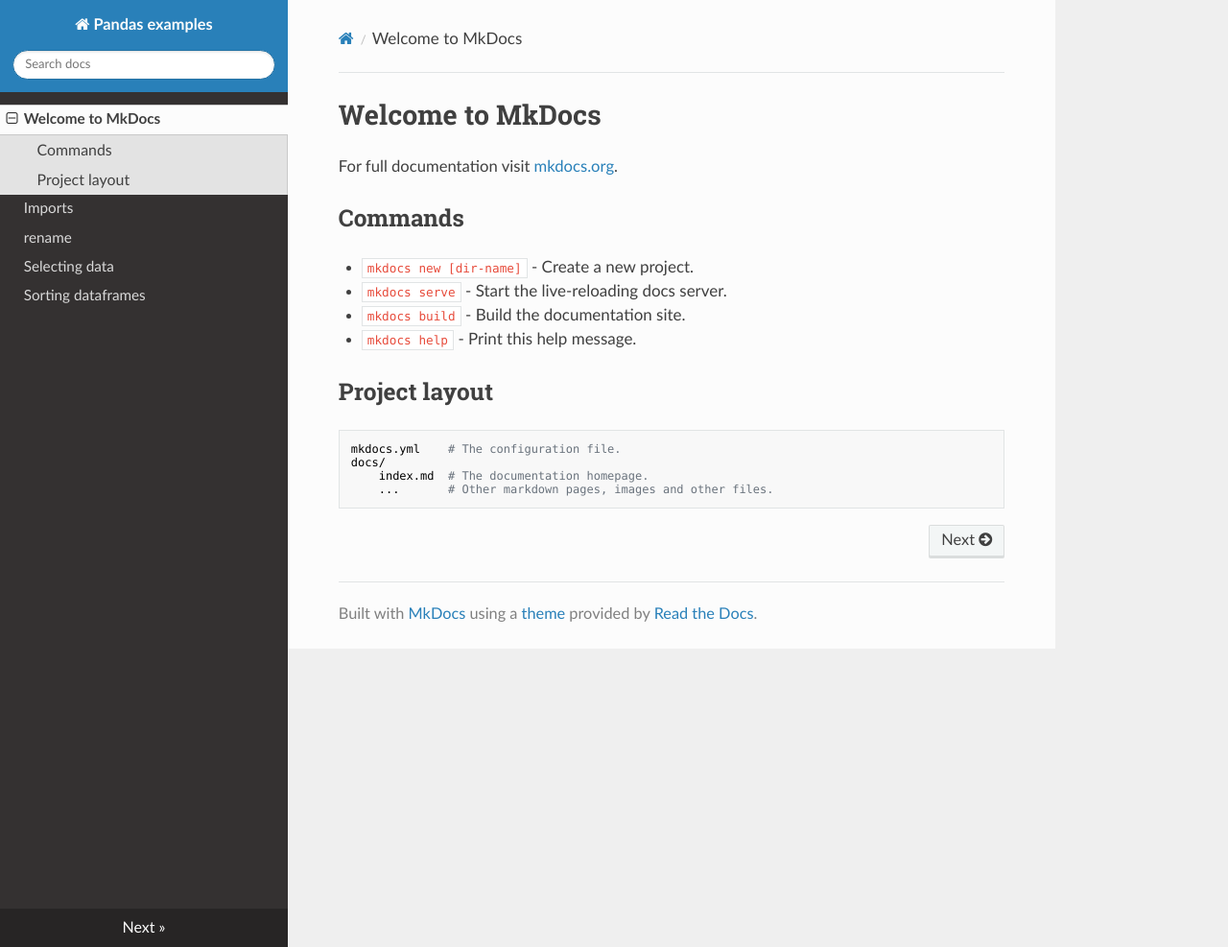
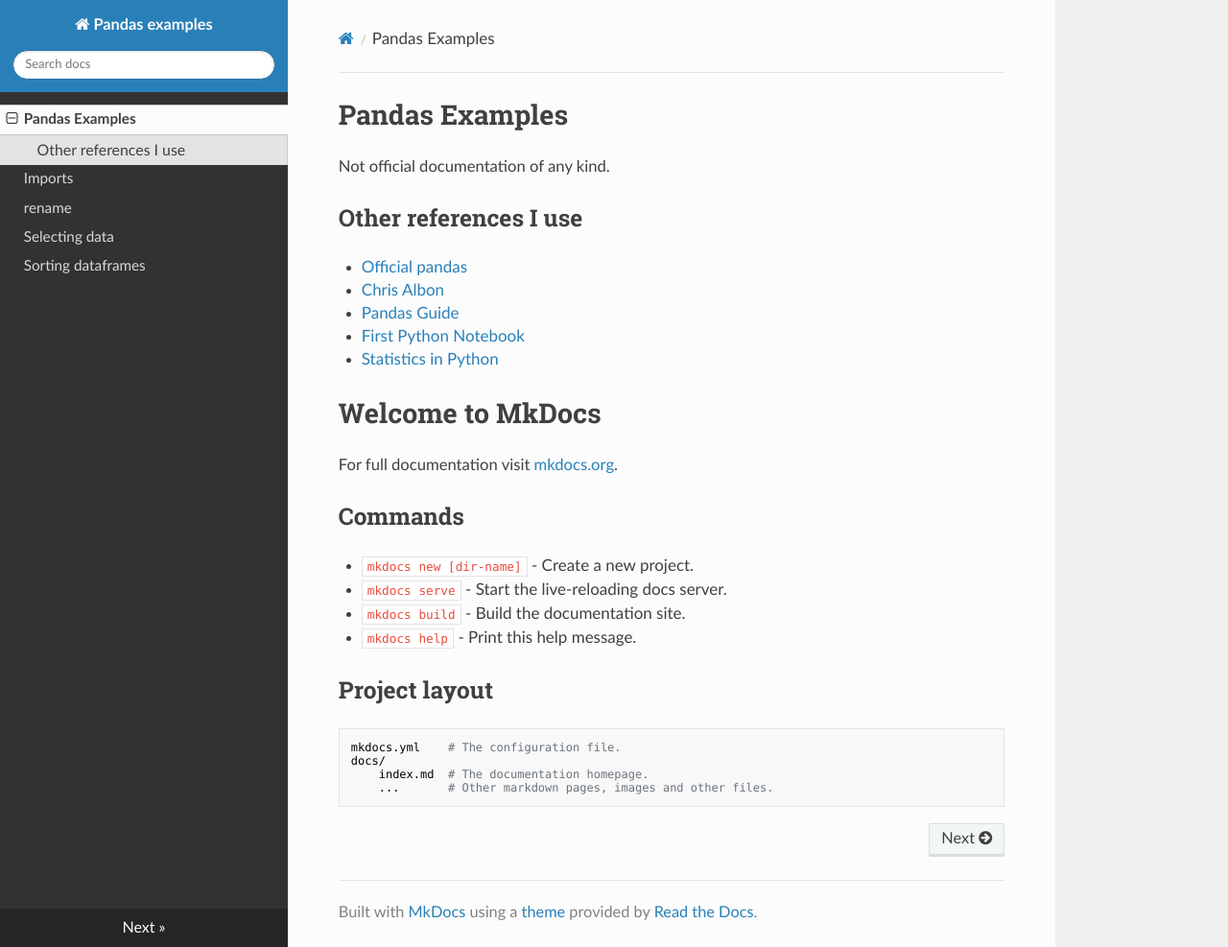
Before and after one commit to critmcdonald/pandas-examples, an MkDocs documentation site: the page built from docs/index.md, in a window 1280 px wide and 987 px high. Shown: the whole window at 96% size. Built offline with MkDocs 1.6.1, drawn with Linux system fonts in a browser that asks for light colours; nearby versions of some CDN libraries.

Commit message:
minor update

```diff
--- a/docs/index.md
+++ b/docs/index.md
@@ -1,3 +1,15 @@
+
+# Pandas Examples
+
+Not official documentation of any kind.
+
+## Other references I use
+- [Official pandas](https://pandas.pydata.org/pandas-docs/stable/)
+- [Chris Albon](https://chrisalbon.com/#Python)
+- [Pandas Guide](http://pandasguide.readthedocs.io/en/latest/index.html)
+- [First Python Notebook](http://www.firstpythonnotebook.org/)
+- [Statistics in Python](http://www.scipy-lectures.org/packages/statistics/index.html)
+
 # Welcome to MkDocs
 
 For full documentation visit [mkdocs.org](http://mkdocs.org).
```
Also changed, not shown: README.md (+2 -0 lines).
